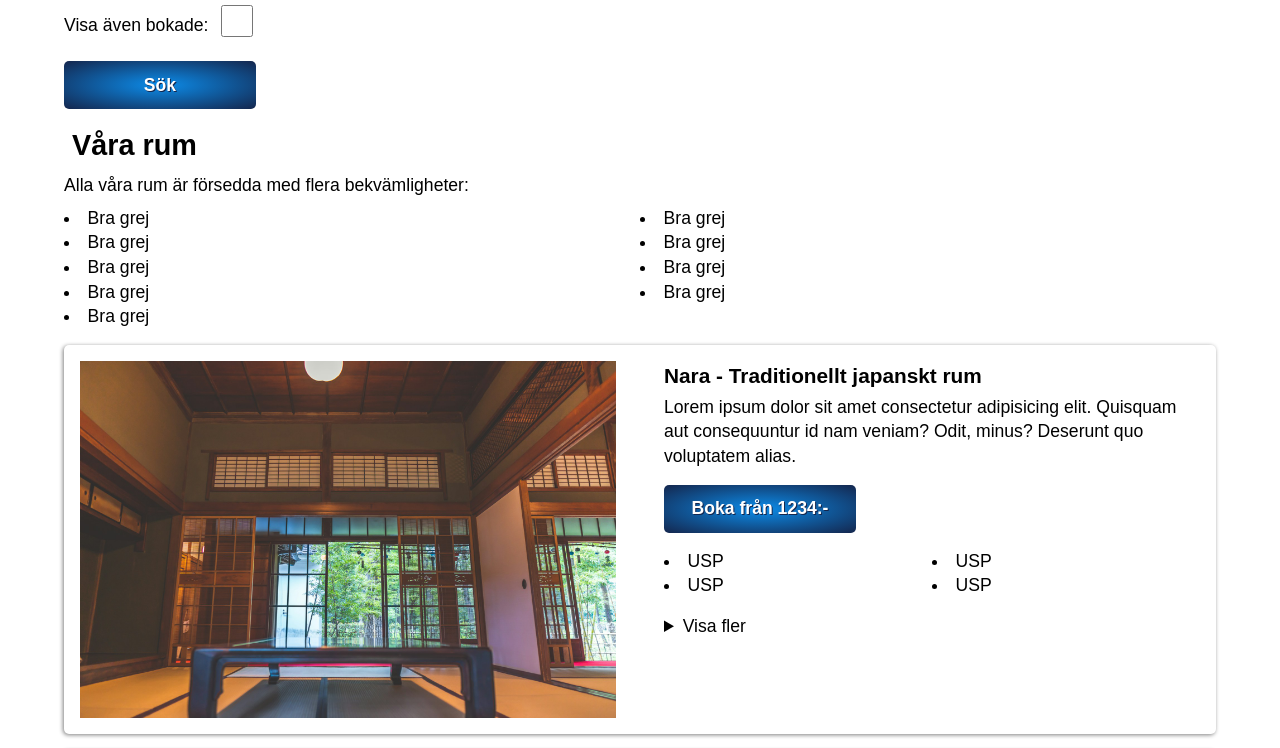
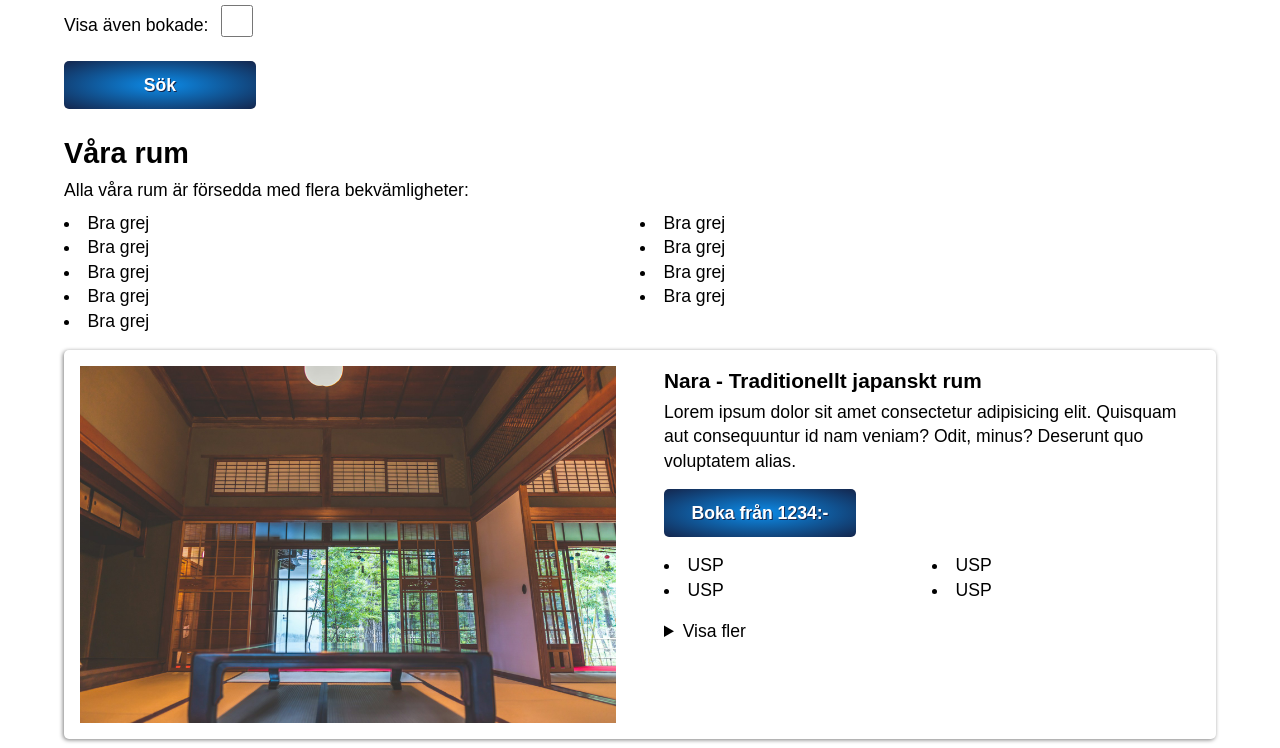
Before and after one commit to OskarBlomberg/html-css-individual-exam_bonz.ai, a plain HTML site: page booking.html in a window 1280 px wide. Shown: the part 400-1148 px from the top of the page. Drawn offline with Linux system fonts and the light colour scheme.

Commit message:
tweak booking classes

```diff
--- a/booking.html
+++ b/booking.html
@@ -149,8 +149,8 @@
         </form>
       </section>
 
-      <section class="booking__section rooms">
-        <h2 class="rooms__heading">Våra rum</h2>
+      <section class="booking__aside">
+        <h2 class="booking__aside__heading">Våra rum</h2>
         <p>Alla våra rum är försedda med flera bekvämligheter:</p>
         <ul class="general_amenities">
           <li>Bra grej</li>
@@ -175,6 +175,7 @@
             />
           </figure>
 
+          <!-- Fortfarande samma artikel som bilden också är inkluderad i. Divar används här för styling, men bär ingen semantis mening -->
           <div class="room__info">
             <div class="room__info__text">
               <h3 class="room__info__text__header">
--- a/style.css
+++ b/style.css
@@ -311,7 +311,8 @@ input {
 
 /* BOOKING */
 
-.booking__section {
+.booking__section,
+.booking__aside {
   margin: 1.5rem 5% 1rem;
 }
 
@@ -360,14 +361,6 @@ input {
 }
 
 /* ROOMS */
-
-.rooms {
-  margin: 1rem 5%;
-}
-
-.rooms__heading {
-  margin: 0.5rem;
-}
 
 .room {
   padding: 1rem;
```
